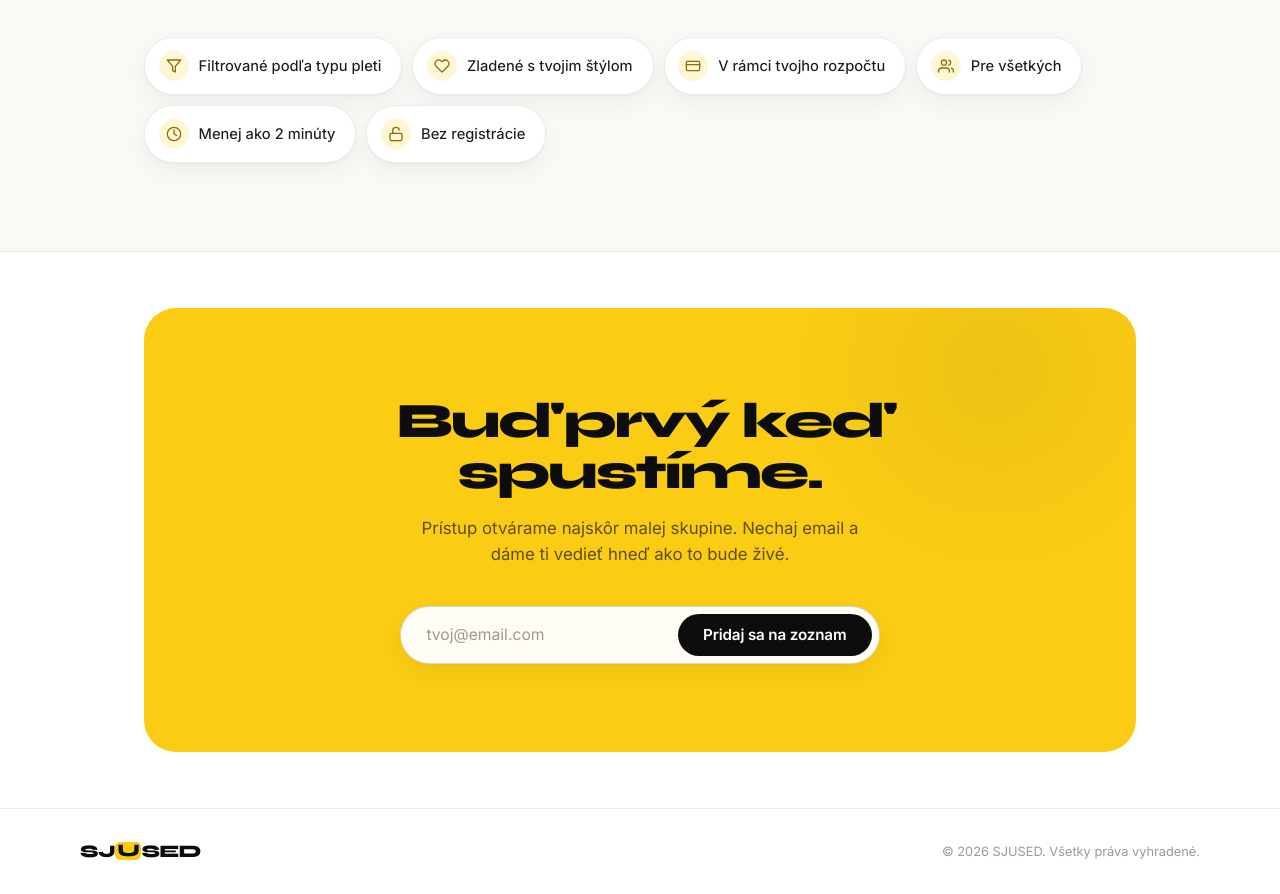
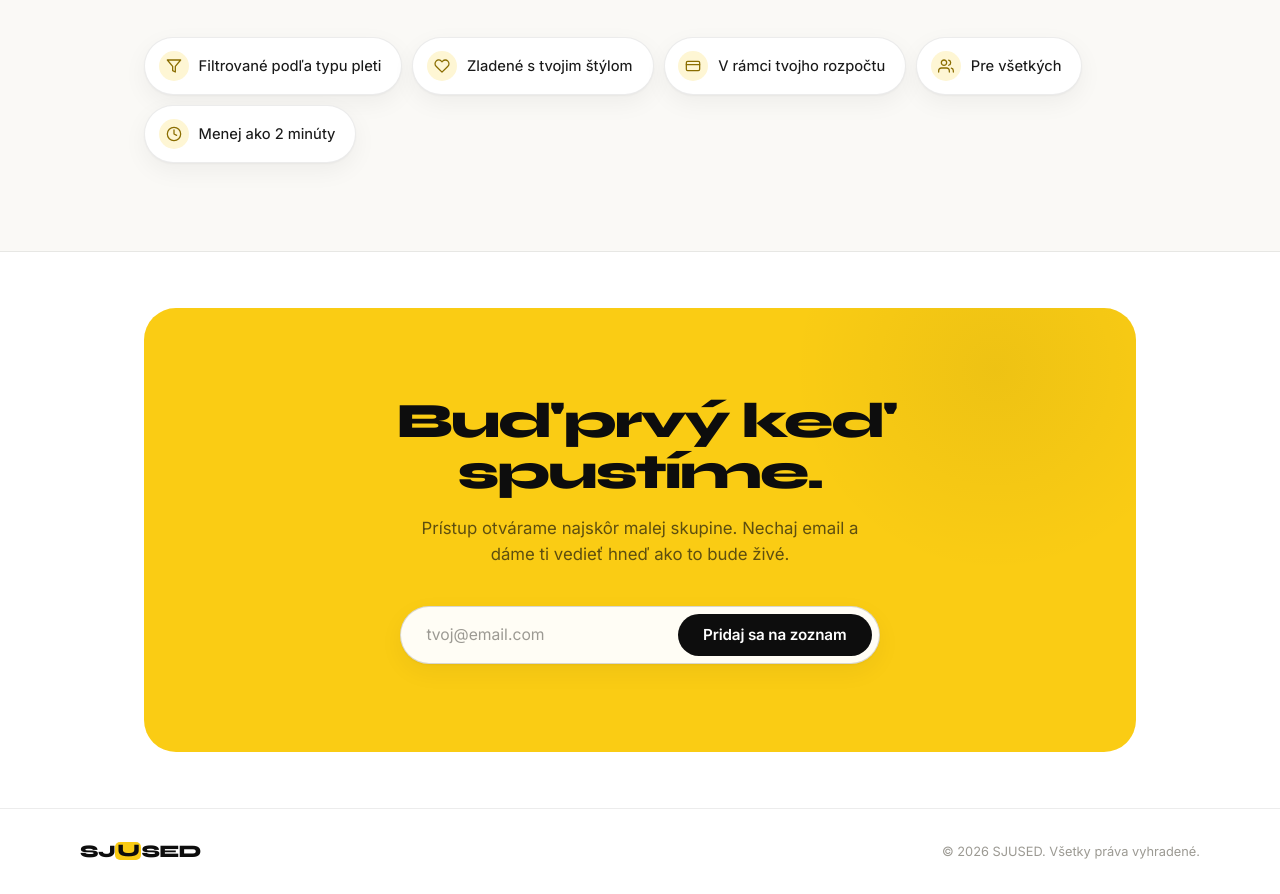
Before and after one commit to Dusan-DK/SJUSED_landingpage, a plain HTML site: page index.html in a window 1280 px wide. Shown: the part 1802-2696 px from the top of the page. Drawn offline with Linux system fonts and the light colour scheme.

Commit message:
deleted part "bez registrácie"

```diff
--- a/index.html
+++ b/index.html
@@ -758,17 +758,6 @@
           </span>
           Menej ako 2 minúty
         </div>
-
-        <div class="pill">
-          <span class="ico">
-            <svg viewBox="0 0 24 24">
-              <rect x="3" y="11" width="18" height="11" rx="2" ry="2"/>
-              <path d="M7 11V7a5 5 0 0 1 9.9-1"/>
-            </svg>
-          </span>
-          Bez registrácie
-        </div>
-
       </div>
     </div>
   </section>
```
